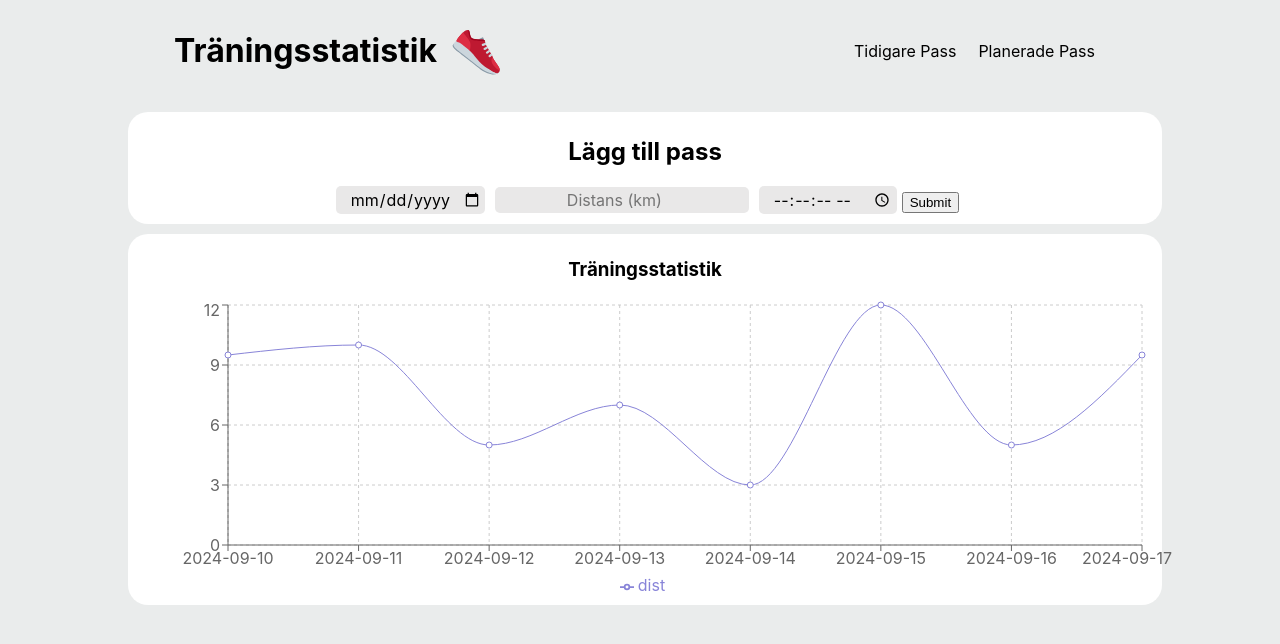
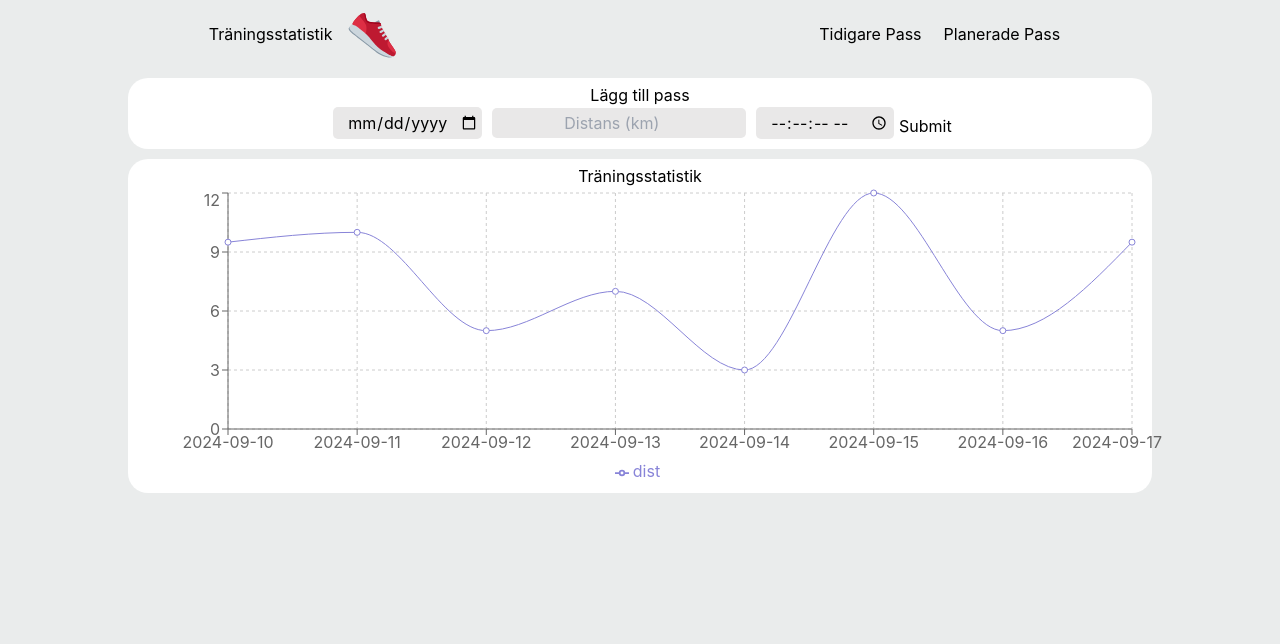
Before and after one commit to martensoderlind/React-trainingGround, a React (Create React App) app in the folder mitt-projekt/: page / in a window 1280 px wide. Shown: the top 644 px of the page. Built offline with nearby package versions, Linux system fonts and the light colour scheme.

Commit message:
setting up tailwind

```diff
--- a/mitt-projekt/package.json
+++ b/mitt-projekt/package.json
@@ -35,5 +35,10 @@
       "last 1 firefox version",
       "last 1 safari version"
     ]
+  },
+  "devDependencies": {
+    "autoprefixer": "^10.4.20",
+    "postcss": "^8.4.47",
+    "tailwindcss": "^3.4.13"
   }
 }
--- /dev/null
+++ b/mitt-projekt/postcss.config.js
@@ -0,0 +1,6 @@
+module.exports = {
+  plugins: {
+    tailwindcss: {},
+    autoprefixer: {},
+  },
+}
--- a/mitt-projekt/src/App.css
+++ b/mitt-projekt/src/App.css
@@ -1,3 +1,7 @@
+@tailwind base;
+@tailwind components;
+@tailwind utilities;
+
 .App {
   text-align: center;
 }
--- /dev/null
+++ b/mitt-projekt/tailwind.config.js
@@ -0,0 +1,10 @@
+/** @type {import('tailwindcss').Config} */
+module.exports = {
+  content: [
+    "./src/**/*.{js,jsx,ts,tsx}",
+  ],
+  theme: {
+    extend: {},
+  },
+  plugins: [],
+}
```
Also changed, not shown: 1 other file (tests, documents, lock files or other folders).
